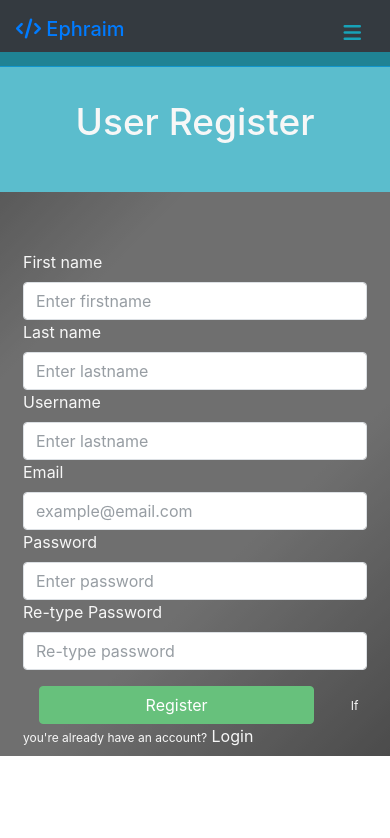
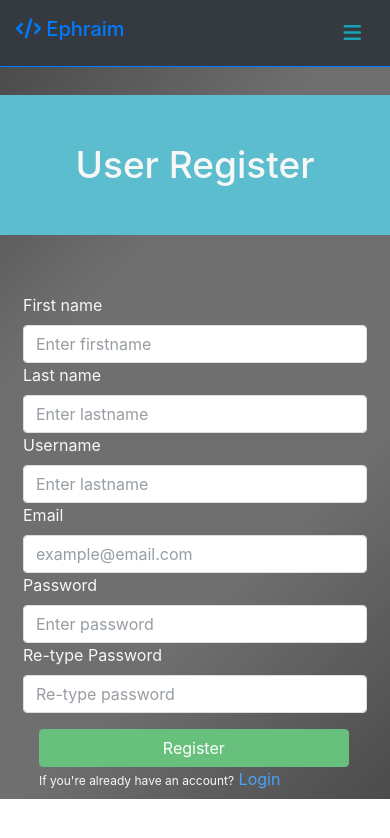
Before and after one commit to Lentswe215/registerLogin_forms, a website built with Parcel: page register.html in a window 390 px wide. Built offline with nearby package versions, Linux system fonts and the light colour scheme.

Commit message:
changed some things

```diff
--- a/_mobile.scss
+++ b/_mobile.scss
@@ -18,12 +18,13 @@
 
         .page-heading {
         font-size: 37px;
-        margin-top: -10%;
+        margin-top: 1%;
           }
   }
-  .registerpage, .loginpage {
+  .registerpage , .loginpage{
     button {
-      width: 80%;
+      margin: 0 5%;
+      width: 90%;
     }
     .small-text {
       margin-top: 8px;
--- a/style.scss
+++ b/style.scss
@@ -44,9 +44,13 @@ main {
       #000 100%
     );
     color: whitesmoke;
-    a {
-      color: whitesmoke;
+
+    span {
+      margin-top: 1rem;
     }
+    // a {
+    //   color: whitesmoke;
+    // }
   }
   h1 {
     font-size: 160px;
```
Also changed, not shown: login.html (+1 -1 lines), css/style.min.css.
